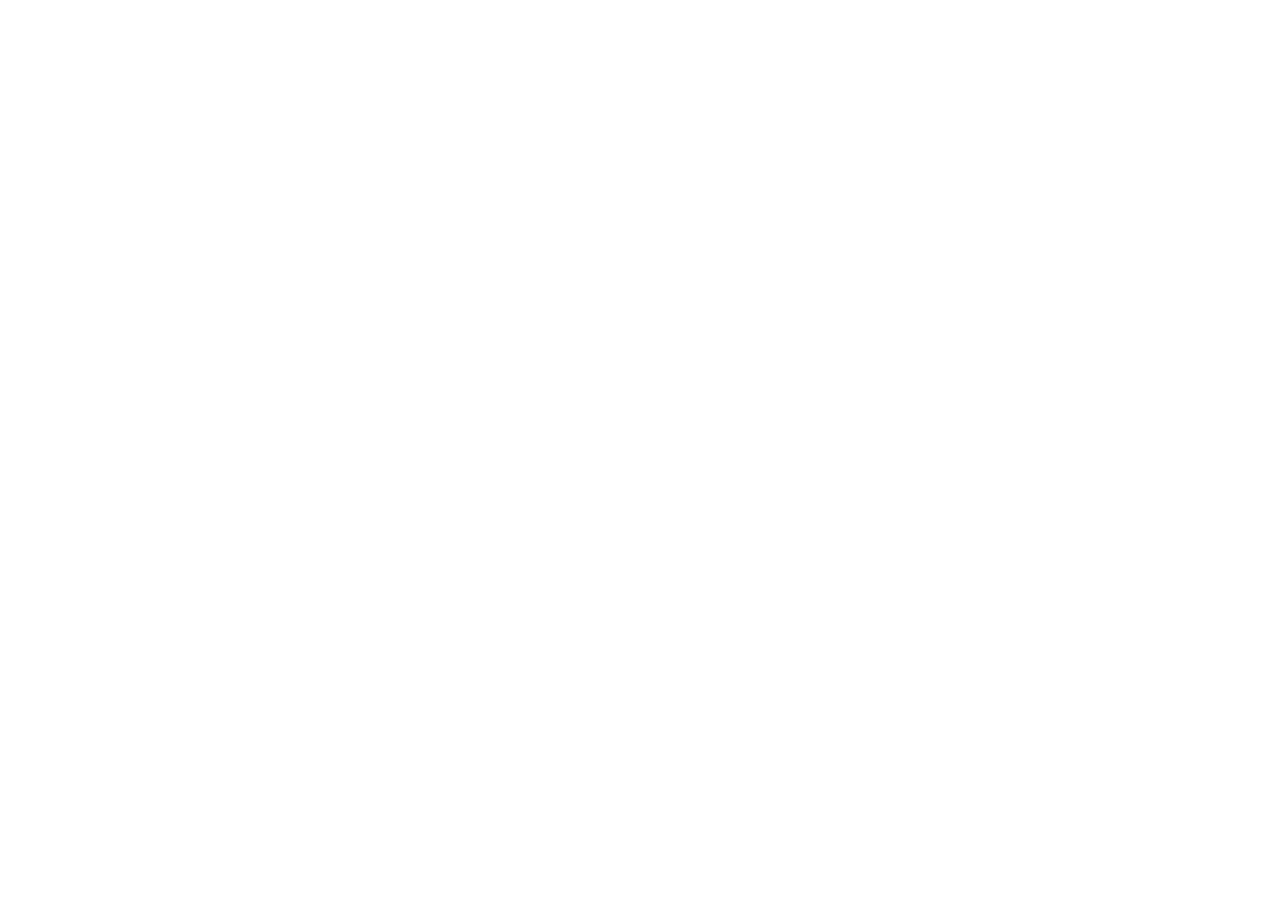
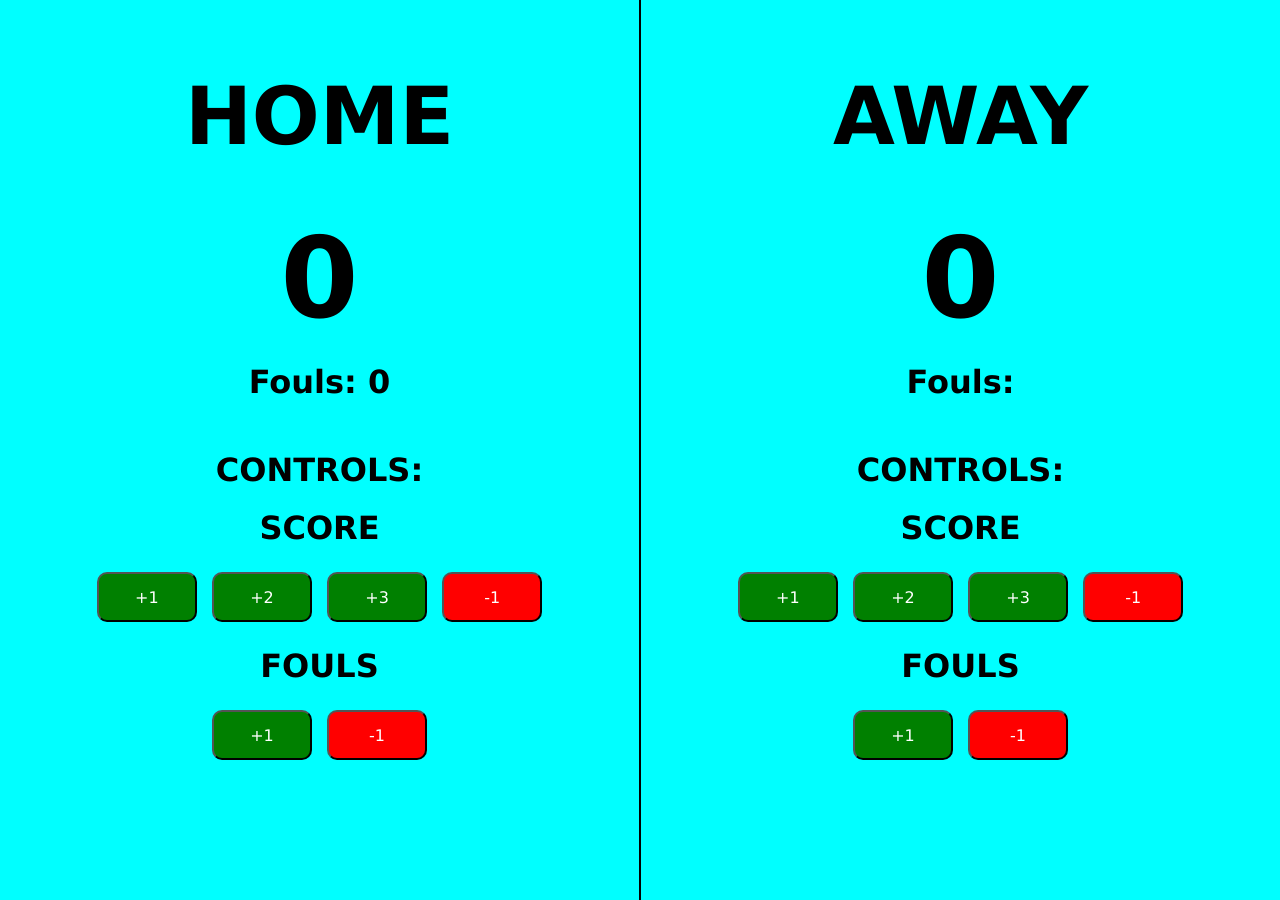
Before and after one commit to maw1e/basketball-scoreboard, a plain HTML site: page index.html in a window 1280 px wide. Before the commit the page ends 800 px from the top, so only its background shows below. Drawn offline with Linux system fonts and the light colour scheme.

Commit message:
added the functionalities, no timer yet

```diff
--- a/index.html
+++ b/index.html
@@ -3,7 +3,53 @@
   <head>
     <meta charset="UTF-8" />
     <meta name="viewport" content="width=device-width, initial-scale=1.0" />
-    <title>Document</title>
+    <title>Basketball Scoreboard</title>
+    <link rel="stylesheet" href="style.css" />
   </head>
-  <body></body>
+  <body>
+    <div class="main">
+      <div class="home-container">
+        <div class="home-content">
+          <h1 class="title">HOME</h1>
+          <h2 id="score">0</h2>
+          <h1>Fouls: <span id="fouls">0</span></h1>
+          <div class="home-controls">
+            <h1>CONTROLS:</h1>
+            <h1>SCORE</h1>
+            <button class="green" id="add1" onclick="addOne()">+1</button>
+            <button class="green" id="add2" onclick="addTwo()">+2</button>
+            <button class="green" id="add3" onclick="addThree()">+3</button>
+            <button class="red" id="minus1" onclick="minusOne()">-1</button>
+
+            <h1>FOULS</h1>
+            <button class="green" id="add1" onclick="addFoulOne()">+1</button>
+            <button class="red" id="minus1" onclick="minusFoulOne()">-1</button>
+          </div>
+        </div>
+      </div>
+
+      <div class="away-container">
+        <div class="away-content">
+          <h1 class="title">AWAY</h1>
+          <h2 id="score">0</h2>
+          <h1>Fouls:</h1>
+          <div class="home-controls">
+            <h1>CONTROLS:</h1>
+            <h1>SCORE</h1>
+            <button class="green" id="add1">+1</button>
+            <button class="green" id="add2">+2</button>
+            <button class="green" id="add3">+3</button>
+            <button class="red" id="minus1">-1</button>
+
+            <h1>FOULS</h1>
+            <button class="green" id="add1">+1</button>
+            <button class="red" id="minus1">-1</button>
+          </div>
+        </div>
+        </div>
+      </div>
+    </div>
+
+    <script src="script.js"></script>
+  </body>
 </html>
--- /dev/null
+++ b/script.js
@@ -0,0 +1,46 @@
+"use-strict";
+
+const scoreEl = document.querySelector("#score");
+const foulEl = document.querySelector("#fouls");
+const add1Btn = document.querySelector("#add1");
+const add2Btn = document.querySelector("#add2");
+const add3Btn = document.querySelector("#add3");
+let score = 0;
+let foul = 0;
+
+function addOne() {
+  score++;
+  scoreEl.textContent = score;
+}
+
+function addTwo() {
+  score += 2;
+  scoreEl.textContent = score;
+}
+
+function addThree() {
+  score += 3;
+  scoreEl.textContent = score;
+}
+
+function minusOne() {
+  if (score > 0) {
+    score--;
+    scoreEl.textContent = score;
+  }
+}
+
+function addFoulOne() {
+  foul++;
+  foulEl.textContent = foul;
+}
+function minusFoulOne() {
+  if (foul > 0) {
+    foul--;
+    foulEl.textContent = foul;
+  }
+}
+
+function time() {
+  const countDownTime = new Time();
+}
--- /dev/null
+++ b/style.css
@@ -0,0 +1,66 @@
+* {
+  margin: 0px;
+  padding: 0px;
+  font-family: Verdana, Geneva, Tahoma, sans-serif;
+}
+.main {
+  display: flex;
+  align-items: center;
+  justify-content: center;
+  background-color: white;
+}
+.home-container {
+  width: 700px;
+  height: 100vh;
+  display: flex;
+  justify-content: center;
+  background-color: aqua;
+  border-right: 2px solid black;
+  padding: 50px;
+  text-align: center;
+}
+.away-container {
+  width: 700px;
+  height: 100vh;
+  display: flex;
+  justify-content: center;
+  background-color: aqua;
+  padding: 50px;
+  text-align: center;
+}
+.title {
+  font-size: 5rem;
+}
+h2 {
+  margin-top: 50px;
+  font-size: 7rem;
+}
+h1 {
+  margin-top: 20px;
+  margin-bottom: 20px;
+}
+
+/* BUTTONS */
+button {
+  cursor: pointer;
+  margin: 5px;
+  font-size: 1rem;
+  border-radius: 10px;
+}
+.green {
+  width: 100px;
+  height: 50px;
+  background-color: green;
+  color: white;
+}
+.red {
+  width: 100px;
+  height: 50px;
+  background-color: red;
+  color: white;
+}
+/* //BUTTONS */
+
+.home-controls {
+  margin-top: 50px;
+}
```
